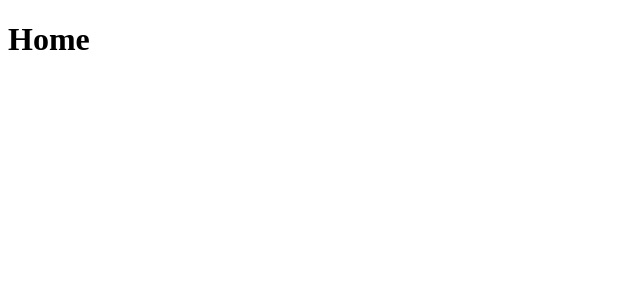
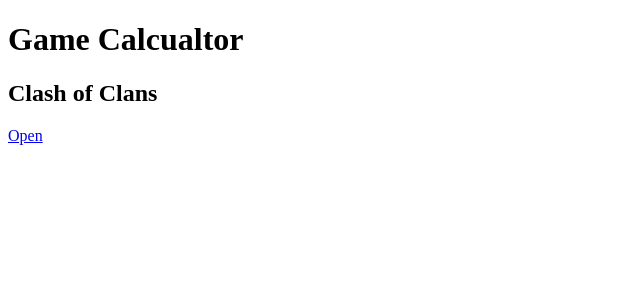
Before and after one commit to RascoBlomberg/Game-time, a React (Vite) app: page / in a window 1280 px wide. Shown: the top 300 px of the page, without its empty margins (0-640 px from the left). Built offline with nearby package versions, Linux system fonts and the light colour scheme.

Commit message:
created homepage, cocpage and displaycards

```diff
--- a/src/App.tsx
+++ b/src/App.tsx
@@ -1,8 +1,6 @@
 import { Route, Routes } from "react-router-dom";
-
-function Home() {
-  return <h1>Home</h1>;
-}
+import CoCPage from "./pages/cocpage";
+import HomePage from "./pages/homepage";
 
 function About() {
   return <h1>About</h1>;
@@ -15,9 +13,10 @@ function NotFound() {
 export default function App() {
   return (
     <Routes>
-      <Route path="/" element={<Home />} />
+      <Route path="/" element={<HomePage />} />
       <Route path="/about" element={<About />} />
       <Route path="*" element={<NotFound />} />
+      <Route path="/coc" element={<CoCPage />} />
     </Routes>
   );
 }
--- /dev/null
+++ b/src/comps/display-card.tsx
@@ -0,0 +1,15 @@
+import { Link } from "react-router-dom";
+
+type Props = {
+    title: string;
+    link: string;
+}
+
+export default function DisplayCard({ title, link }: Props){
+    return (
+        <div>
+            <h2>{title}</h2>
+            <Link to={link}> Open</Link>
+        </div>
+    )
+}
--- /dev/null
+++ b/src/pages/cocPage.tsx
@@ -0,0 +1,5 @@
+export default function CoCPage(){
+    return (
+        <div>clash of clans</div>
+    )
+}
--- /dev/null
+++ b/src/pages/homePage.tsx
@@ -0,0 +1,11 @@
+import DisplayCard from "../comps/display-card";
+
+export default function HomePage() {
+    return (
+        <div>
+            <h1>Game Calcualtor</h1>
+
+            <DisplayCard title="Clash of Clans" link="/coc" />
+        </div>
+    )
+}
```
